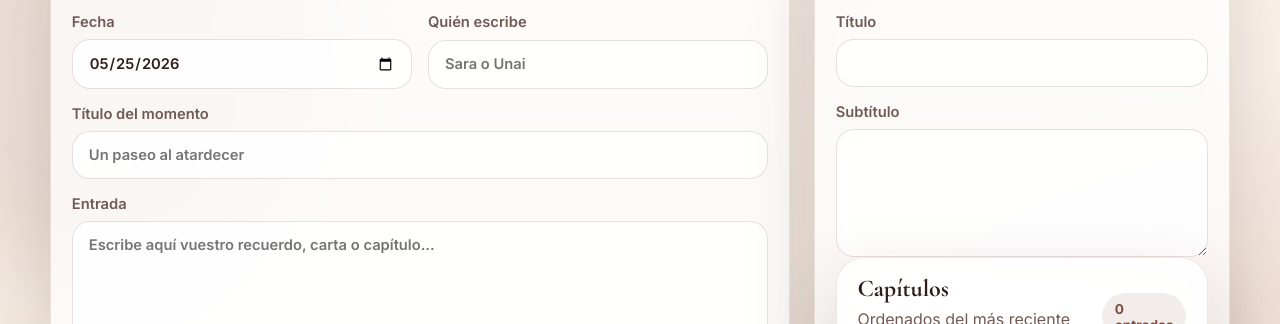
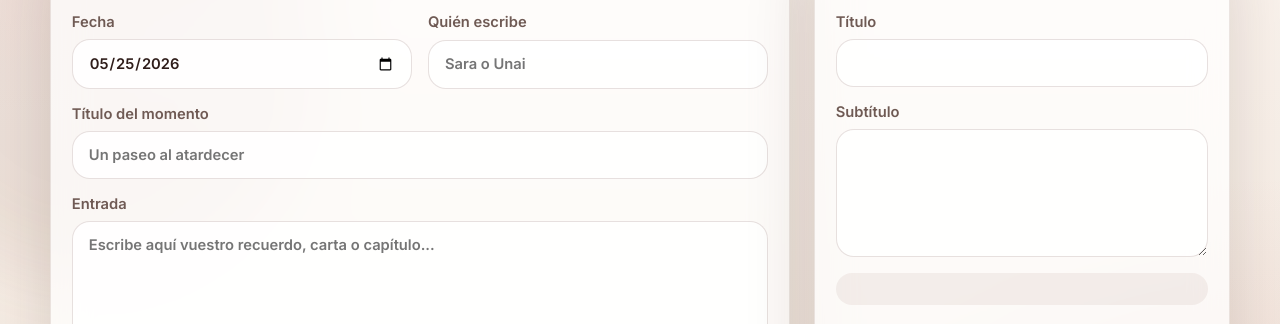
Before and after one commit to unaiwaka2010-maker/DiaryOfACrazyLove, a website: page public/index.html in a window 1280 px wide. Shown: the part 476-800 px from the top of the page. Drawn offline with nearby package versions, Linux system fonts and the light colour scheme; no server answers.

Commit message:
Add notes div to index.html

```diff
--- a/public/index.html
+++ b/public/index.html
@@ -81,6 +81,10 @@
               <textarea id="coverSubtitleInput" rows="5" maxlength="180"></textarea>
             </label>
           </form>
+           <div class="notes">
+          </div>
+        </aside>
+      </section>
 
       <section class="card timeline-card">
         <div class="card-header">
```
